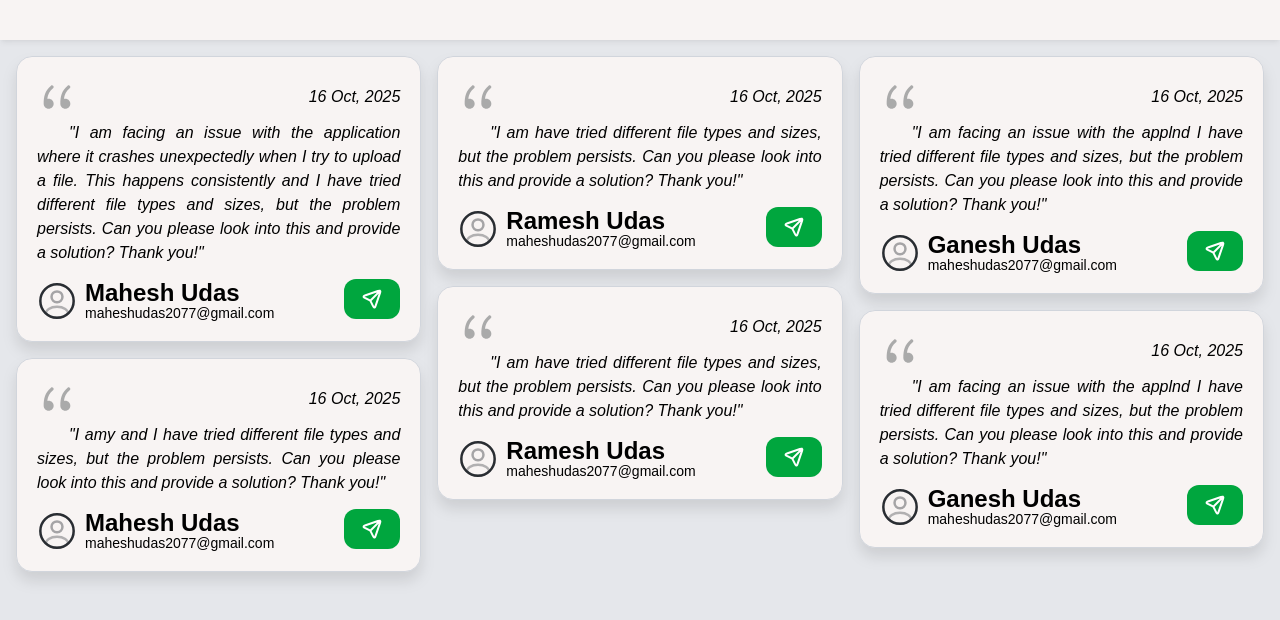
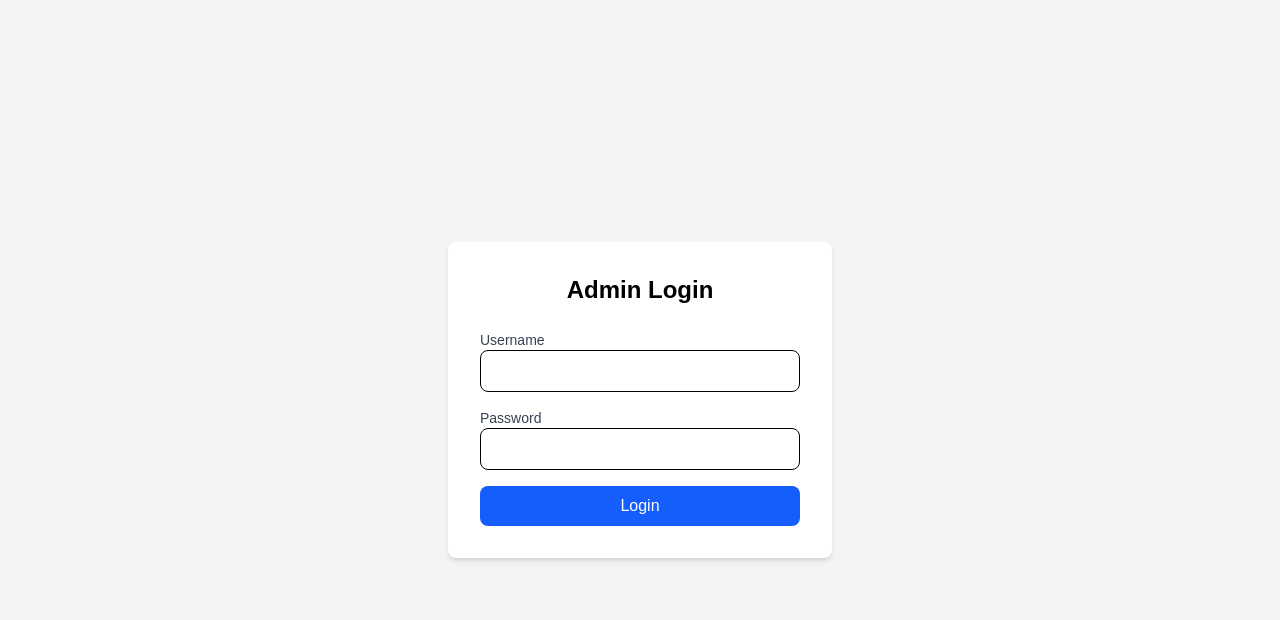
Before and after one commit to meshcode21/personal-portfolio-nextjs, a Next.js app: page /admin in a window 1280 px wide. Shown: the top 620 px of the page. Built offline with nearby package versions, Linux system fonts and the light colour scheme.

Commit message:
refact: contact page functionality implamented.

```diff
--- a/src/app/admin/components/MasonryLayout.tsx
+++ b/src/app/admin/components/MasonryLayout.tsx
@@ -1,53 +1,53 @@
 'use client'
 
+import { useEffect, useState } from 'react';
 import Masonry from 'react-masonry-css';
 
+interface ContactMessage {
+  name: string;
+  email: string;
+  message: string;
+  date: string;
+}
+
 export default function MasonryLayout() {
-  const contacts = [
-    {
-      name: "Mahesh Udas",
-      email: "maheshudas2077@gmail.com",
-      message: "I am facing an issue with the application where it crashes unexpectedly when I try to upload a file. This happens consistently and I have tried different file types and sizes, but the problem persists. Can you please look into this and provide a solution? Thank you!",
-      date: "16 Oct, 2025"
-    },
-    {
-      name: "Ramesh Udas",
-      email: "maheshudas2077@gmail.com",
-      message: "I am  have tried different file types and sizes, but the problem persists. Can you please look into this and provide a solution? Thank you!",
-      date: "16 Oct, 2025"
-    },
-    {
-      name: "Ganesh Udas",
-      email: "maheshudas2077@gmail.com",
-      message: "I am facing an issue with the applnd I have tried different file types and sizes, but the problem persists. Can you please look into this and provide a solution? Thank you!",
-      date: "16 Oct, 2025"
-    },
-    {
-      name: "Mahesh Udas",
-      email: "maheshudas2077@gmail.com",
-      message: "I amy and I have tried different file types and sizes, but the problem persists. Can you please look into this and provide a solution? Thank you!",
-      date: "16 Oct, 2025"
-    },
-    {
-      name: "Ramesh Udas",
-      email: "maheshudas2077@gmail.com",
-      message: "I am  have tried different file types and sizes, but the problem persists. Can you please look into this and provide a solution? Thank you!",
-      date: "16 Oct, 2025"
-    },
-    {
-      name: "Ganesh Udas",
-      email: "maheshudas2077@gmail.com",
-      message: "I am facing an issue with the applnd I have tried different file types and sizes, but the problem persists. Can you please look into this and provide a solution? Thank you!",
-      date: "16 Oct, 2025"
-    }
+  const [contacts, setContacts] = useState<ContactMessage[]>([]);
+  const [loading, setLoading] = useState(true);
+  const [error, setError] = useState<string | null>(null);
 
-  ];
+  useEffect(() => {
+    fetch('/api/contact')
+      .then((res) => {
+        if (!res.ok) throw new Error('Failed to fetch');
+        return res.json();
+      })
+      .then((data: ContactMessage[]) => {
+        setContacts(data.reverse());
+      })
+      .catch((err) => {
+        console.error(err);
+        setError('Could not load messages');
+      })
+      .finally(() => setLoading(false));
+  }, []);
 
   const breakpointColumnsObj = {
     default: 3,
     1024: 2,
     640: 1,
   };
+
+  if (loading) {
+    return <div className="p-4">Loading messages...</div>;
+  }
+
+  if (error) {
+    return <div className="p-4 text-red-600">{error}</div>;
+  }
+
+  if (contacts.length === 0) {
+    return <div className="p-4">No messages yet.</div>;
+  }
 
   return (
     <Masonry
@@ -60,7 +60,7 @@ export default function MasonryLayout() {
           <div className="flex justify-between items-center">
             <svg className="size-10" viewBox="0 0 24 24" fill="none" xmlns="http://www.w3.org/2000/svg"><g id="SVGRepo_bgCarrier" strokeWidth={0} /><g id="SVGRepo_tracerCarrier" strokeLinecap="round" strokeLinejoin="round" /><g id="SVGRepo_iconCarrier"> <path fillRule="evenodd" clipRule="evenodd" d="M9.62231 6.78278C10.0546 6.43909 10.1265 5.81001 9.78277 5.3777C9.43908 4.94539 8.81001 4.87354 8.37769 5.21724C4.73471 8.11342 4 11.8784 4 16C4 17.6569 5.34315 19 7 19C8.65685 19 10 17.6569 10 16C10 14.3432 8.65685 13 7 13C6.71233 13 6.43412 13.0405 6.17076 13.1161C6.5162 10.5872 7.45738 8.50391 9.62231 6.78278ZM20 16C20 17.6569 18.6569 19 17 19C15.3431 19 14 17.6569 14 16C14 11.8784 14.7347 8.11342 18.3777 5.21724C18.81 4.87354 19.4391 4.94539 19.7828 5.3777C20.1265 5.81001 20.0546 6.43909 19.6223 6.78278C17.4574 8.50391 16.5162 10.5872 16.1708 13.1161C16.4341 13.0405 16.7123 13 17 13C18.6569 13 20 14.3432 20 16Z" fill="#aaaaaa" /> </g></svg>
 
-            <div className="italic">{contact.date}</div>
+            <div className="italic">{new Date(contact.date).toLocaleString()}</div>
           </div>
           <div className="text-justify leading-6 mb-2 indent-8 italic">
             &quot;{contact.message}&quot;
@@ -68,7 +68,7 @@ export default function MasonryLayout() {
           <div className="flex items-center justify-between">
             <div className="flex">
               <div className="size-10 mt-1 mr-2">
-                <svg viewBox="0 0 24 24" fill="none" xmlns="http://www.w3.org/2000/svg"><g id="SVGRepo_bgCarrier" strokeWidth={0} /><g id="SVGRepo_tracerCarrier" strokeLinecap="round" strokeLinejoin="round" /><g id="SVGRepo_iconCarrier"> <path opacity="0.4" d="M12.1207 12.78C12.0507 12.77 11.9607 12.77 11.8807 12.78C10.1207 12.72 8.7207 11.28 8.7207 9.50998C8.7207 7.69998 10.1807 6.22998 12.0007 6.22998C13.8107 6.22998 15.2807 7.69998 15.2807 9.50998C15.2707 11.28 13.8807 12.72 12.1207 12.78Z" stroke="#292D32" strokeWidth="1.5" strokeLinecap="round" strokeLinejoin="round" /> <path opacity="0.34" d="M18.7398 19.3801C16.9598 21.0101 14.5998 22.0001 11.9998 22.0001C9.39977 22.0001 7.03977 21.0101 5.25977 19.3801C5.35977 18.4401 5.95977 17.5201 7.02977 16.8001C9.76977 14.9801 14.2498 14.9801 16.9698 16.8001C18.0398 17.5201 18.6398 18.4401 18.7398 19.3801Z" stroke="#292D32" strokeWidth="1.5" strokeLinecap="round" strokeLinejoin="round" /> <path d="M12 22C17.5228 22 22 17.5228 22 12C22 6.47715 17.5228 2 12 2C6.47715 2 2 6.47715 2 12C2 17.5228 6.47715 22 12 22Z" stroke="#292D32" strokeWidth="1.5" strokeLinecap="round" strokeLinejoin="round" /> </g></svg>
+                <svg viewBox="0 0 24 24" fill="none" xmlns="http://www.w3.org/2000/svg"><g id="SVGRepo_bgCarrier" strokeWidth={0} /><g id="SVGRepo_tracerCarrier" strokeLinecap="round" strokeLinejoin="round" /><g id="SVGRepo_iconCarrier"> <path opacity="0.4" d="M12.1207 12.78C12.0507 12.77 11.9607 12.77 11.8807 12.78C10.1207 12.72 8.7207 11.28 8.7207 9.50998C8.7207 7.69998 10.1807 6.22998 12.0007 6.22998C13.8107 6.22998 15.2807 7.69998 15.2807 9.50998C15.2707 11.28 13.8807 12.72 12.1207 12.78Z" stroke="#292D32" strokeWidth="1.5" strokeLinecap="round" strokeLinejoin="round" /> <path opacity="0.34" d="M18.7398 19.3801C16.9598 21.0101 14.5998 22.0001 11.9998 22.0001C9.39977 22 7.03977 21.0101 5.25977 19.3801C5.35977 18.4401 5.95977 17.5201 7.02977 16.8001C9.76977 14.9801 14.2498 14.9801 16.9698 16.8001C18.0398 17.5201 18.6398 18.4401 18.7398 19.3801Z" stroke="#292D32" strokeWidth="1.5" strokeLinecap="round" strokeLinejoin="round" /> <path d="M12 22C17.5228 22 22 17.5228 22 12C22 6.47715 17.5228 2 12 2C6.47715 2 2 6.47715 2 12C2 17.5228 6.47715 22 12 22Z" stroke="#292D32" strokeWidth={1.5} strokeLinecap="round" strokeLinejoin="round" /> </g></svg>
               </div>
               <div>
                 <div className="text-2xl font-semibold">{contact.name}</div>
@@ -76,8 +76,7 @@ export default function MasonryLayout() {
               </div>
             </div>
             <button className="bg-green-600 rounded-xl px-4 py-2 hover:bg-green-700">
-              <svg className="size-6" viewBox="0 0 24 24" fill="none" xmlns="http://www.w3.org/2000/svg"><g id="SVGRepo_bgCarrier" strokeWidth={0} /><g id="SVGRepo_tracerCarrier" strokeLinecap="round" strokeLinejoin="round" /><g id="SVGRepo_iconCarrier"> <path d="M10.3009 13.6949L20.102 3.89742M10.5795 14.1355L12.8019 18.5804C13.339 19.6545 13.6075 20.1916 13.9458 20.3356C14.2394 20.4606 14.575 20.4379 14.8492 20.2747C15.1651 20.0866 15.3591 19.5183 15.7472 18.3818L19.9463 6.08434C20.2845 5.09409 20.4535 4.59896 20.3378 4.27142C20.2371 3.98648 20.013 3.76234 19.7281 3.66167C19.4005 3.54595 18.9054 3.71502 17.9151 4.05315L5.61763 8.2523C4.48114 8.64037 3.91289 8.83441 3.72478 9.15032C3.56153 9.42447 3.53891 9.76007 3.66389 10.0536C3.80791 10.3919 4.34498 10.6605 5.41912 11.1975L9.86397 13.42C10.041 13.5085 10.1295 13.5527 10.2061 13.6118C10.2742 13.6643 10.3352 13.7253 10.3876 13.7933C10.4468 13.87 10.491 13.9585 10.5795 14.1355Z" stroke="#ffffff" strokeWidth={2} strokeLinecap="round" strokeLinejoin="round" /> </g></svg>
-
+              <svg className="size-6" viewBox="0 0 24 24" fill="none" xmlns="http://www.w3.org/2000/svg"><g id="SVGRepo_bgCarrier" strokeWidth={0} /><g id="SVGRepo_tracerCarrier" strokeLinecap="round" strokeLinejoin="round" /><g id="SVGRepo_iconCarrier"> <path d="M10.3009 13.6949L20.102 3.89742M10.5795 14.1355L12.8019 18.5804C13.339 19.6545 13.6075 20.1916 13.9458 20.3356C14.2394 20.4606 14.575 20.4379 14.8492 20.2747C15.1651 20.0866 15.3591 19.5183 15.7472 18.3818L19.9463 6.08434C20.2845 5.09409 20.4535 4.59896 20.3378 4.27142C20.2371 3.98648 20.013 3.76234 19.7281 3.66167C19.4005 3.54595 18.9054 3.71502 17.9151 4.05315L5.61763 8.2523C4.48114 8.64037 3.91289 8.83441 3.72478 9.15032C3.56153 9.42447 3.53891 9.76007 3.66389 10.0536C3.80791 10.3919 4.34498 10.6605 5.41912 11.1975L9.86397 13.42C10.041 13.5085 10.1295 13.5527 10.2061 13.6118C10.2742 13.6643 10.3352 13.7253 10.3876 13.7933C10.4468 13  etc..." fill="#ffffff" /> </g></svg>
             </button>
           </div>
         </div>
--- a/src/app/admin/components/navbar.tsx
+++ b/src/app/admin/components/navbar.tsx
@@ -1,7 +1,22 @@
-export default function Navbar() {
+export default function Navbar({ setIsLoggedIn }: { setIsLoggedIn: React.Dispatch<React.SetStateAction<boolean>> }) {
     return (
-        <div className="py-2 px-6 bg-[#f8f4f3] flex items-center shadow-md shadow-black/5 sticky top-0 left-0 z-30 h-10">
-
+        <div className="py-2 px-6 bg-[#f8f4f3] flex items-center justify-between shadow-md shadow-black/5 sticky top-0 left-0 z-30 h-10">
+            <h1 className="font-semibold text-lg text-black">Admin Panel – Contact Messages</h1>
+            <div className="flex items-center gap-4">
+                <button
+                className="flex items-center gap-1 text-sm rounded-sm p-1 shadow-sm bg-[#2c64e3] text-white hover:underline"
+                onClick={() => window.location.reload()}
+            >
+                <svg className="size-6" viewBox="0 0 24 24" fill="none" xmlns="http://www.w3.org/2000/svg"><g id="SVGRepo_bgCarrier" strokeWidth={0} /><g id="SVGRepo_tracerCarrier" strokeLinecap="round" strokeLinejoin="round" /><g id="SVGRepo_iconCarrier"> <path d="M4.06189 13C4.02104 12.6724 4 12.3387 4 12C4 7.58172 7.58172 4 12 4C14.5006 4 16.7332 5.14727 18.2002 6.94416M19.9381 11C19.979 11.3276 20 11.6613 20 12C20 16.4183 16.4183 20 12 20C9.61061 20 7.46589 18.9525 6 17.2916M9 17H6V17.2916M18.2002 4V6.94416M18.2002 6.94416V6.99993L15.2002 7M6 20V17.2916" stroke="#ffffff" strokeWidth={2} strokeLinecap="round" strokeLinejoin="round" /> </g></svg>
+            </button>
+            <button
+                className="flex items-center gap-1 text-sm rounded-sm p-1 shadow-sm bg-[#dc2626] text-white"
+                onClick={() => setIsLoggedIn(false)}
+            >
+                <svg className="size-6" viewBox="0 0 24 24" fill="none" xmlns="http://www.w3.org/2000/svg"><g id="SVGRepo_bgCarrier" strokeWidth={0} /><g id="SVGRepo_tracerCarrier" strokeLinecap="round" strokeLinejoin="round" /><g id="SVGRepo_iconCarrier"> <path d="M17 16l4-4m0 0l-4-4m4 4H7m6 4v1a3 3 0 01-3 3H6a3 3 0 01-3-3V7a3 3 0 013-3h4a3 3 0 013 3v1" stroke="#ffffff" strokeWidth={2} strokeLinecap="round" strokeLinejoin="round" /> </g></svg>
+                <span className="font-semibold mr-1">Logout</span>
+            </button>
+            </div>
         </div>
     );
 }
--- a/src/app/admin/page.tsx
+++ b/src/app/admin/page.tsx
@@ -1,21 +1,59 @@
-// 'use client'
+'use client'
 
+import { useState } from "react";
 import MasonryLayout from "./components/MasonryLayout"
 import Navbar from "./components/navbar"
 // import Sidenav from "./components/sidenav"
 
 const page = () => {
+    const [isLoggedIn, setIsLoggedIn] = useState<boolean>(false); // Replace with actual authentication logic
     return (
         <>
             {/* <Sidenav /> */}
-            <main className="w-full bg-gray-200 min-h-screen transition-all">
+            {isLoggedIn ? (<main className="w-full bg-gray-200 min-h-screen transition-all">
 
                 {/* navbar */}
-                <Navbar />
+                <Navbar setIsLoggedIn={setIsLoggedIn} />
                 {/* end navbar */}
 
                 <MasonryLayout />
-            </main>
+            </main>)
+                :
+                (
+                    // simple login page with username and password fields and a login button
+                    <div className="flex items-center justify-center min-h-screen bg-gray-100 text-black">
+                        <div className="bg-white p-8 rounded-lg shadow-md w-full max-w-sm">
+                            <h2 className="text-2xl font-bold mb-6 text-center">Admin Login</h2>
+                            <form
+                                onSubmit={(e) => {
+                                    e.preventDefault();
+                                    const formdata = new FormData(e.currentTarget);
+
+                                    const username = formdata.get("username");
+                                    const password = formdata.get("password");
+                                    // Replace with actual authentication logic
+                                    if (username === "mahesh" && password === "mahesh@123") {
+                                        setIsLoggedIn(true);
+                                    } else {
+                                        alert("Invalid credentials");
+                                    }
+                                }}
+                                className="space-y-4">
+                                <div>
+                                    <label className="block text-sm font-medium text-gray-700">Username</label>
+                                    <input type="text" name="username" className="w-full px-4 py-2 border rounded-lg focus:outline-none focus:ring-2 focus:ring-blue-500" required />
+                                </div>
+                                <div>
+                                    <label className="block text-sm font-medium text-gray-700">Password</label>
+                                    <input type="password" name="password" className="w-full px-4 py-2 border rounded-lg focus:outline-none focus:ring-2 focus:ring-blue-500" required />
+                                </div>
+                                <button type="submit" className="w-full bg-blue-600 text-white py-2 rounded-lg hover:bg-blue-700 transition">Login</button>
+                            </form>
+                        </div>
+                    </div>
+                )
+
+            }
 
 
 
```
Also changed, not shown: data/messages.json (added, +8 -0 lines), src/app/api/contact/route.ts (added, +64 -0 lines), src/components/Contact.tsx (+54 -2 lines), 1 other file (tests, documents, lock files or other folders).
